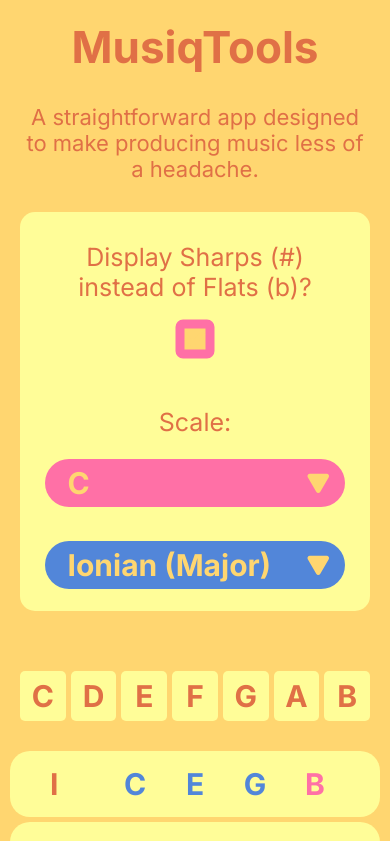
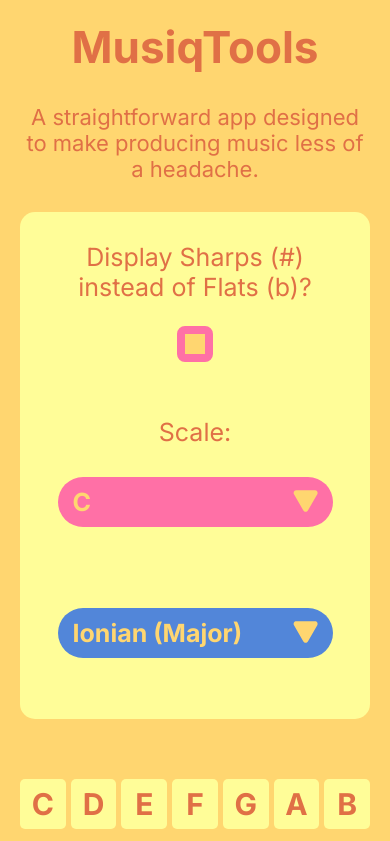
Before and after one commit to JoshSilveous/old-musiqtools, a React (Create React App) app: page / in a window 390 px wide. Shown: the top 841 px of the page. Built offline with nearby package versions, Linux system fonts and the light colour scheme.

Commit message:
Fixed chromium select issues, tweaked other JForm aesthetic elements

```diff
--- a/src/App/App_Mobile.css
+++ b/src/App/App_Mobile.css
@@ -21,7 +21,6 @@
         text-align: center;
     }
         .scale-menu__row__JCheckboxContainer {
-            scale: 150%;
             margin-bottom: 45px;
         }
         .scale-menu__row__JSelectContainer-scale {
@@ -32,7 +31,6 @@
             text-align: left;
             width: auto;
             height: auto;
-            scale: 150%;
         }
         .scale-menu__row__JSelectContainer-mode {
             display: flex;
@@ -41,7 +39,6 @@
             text-align: left;
             width: auto;
             height: auto;
-            scale: 150%;
             margin-left: 0;
         }
 
--- a/src/global/JForm/JForm.css
+++ b/src/global/JForm/JForm.css
@@ -21,11 +21,21 @@
 
 }
 
+.JForm__Checkbox {
+    width: 14px;
+    height: 14px;
+    display: flex;
+    border-radius: 5px;
+    cursor: pointer;
+    transition: background-color 0.2s ease;
+    border: solid 6px;
+}
+
 .JForm__DropDownArrow-mobile {
-    height: 15px;
-    position: absolute;
-    right: 10px;
-    top: 9px;
+    height: 25px;
+    position: relative;
+    left: 234px;
+    bottom: 38px;
     transition: transform 500ms ease;
     pointer-events: none;
 }
@@ -49,7 +59,10 @@
 @media screen and (max-width: 600px) {
     .JForm__menustyle {
         position: relative;
-        width: 200px;
+        width: 275px;
+        height: 50px;
+        border-radius: 50px;
+        font-size: 25px;
     }
     .JForm-mobile {
         display: block;
@@ -57,4 +70,10 @@
     .JForm-desktop {
         display: none;
     }
+    .JForm__Checkbox {
+        width: 20px;
+        height: 20px;
+        border-radius: 8px;
+        border: solid 8px;
+    }
 }
--- a/src/global/JForm/JForm.tsx
+++ b/src/global/JForm/JForm.tsx
@@ -188,13 +188,7 @@ export function JCheckbox({ defaultState, primaryColor, backgroundColor, returnF
 
     const checkboxStyle: React.CSSProperties = {
         backgroundColor: determineBackgroundColor(),
-        width: '14px',
-        height: '14px',
-        display: 'flex',
-        borderRadius: '5px',
-        border: `solid 6px ${isHovered ? lightenColor(primaryColor) : primaryColor}`, // There's a weird delay, I should re-do the hover logic so that the whole box highlights on hover
-        cursor: 'pointer',
-        transition: 'background-color 0.2s ease'
+        borderColor: isHovered ? lightenColor(primaryColor) : primaryColor, // There's a weird delay, I should re-do the hover logic so that the whole box highlights on hover
     }
 
     function onHover() {
@@ -207,6 +201,7 @@ export function JCheckbox({ defaultState, primaryColor, backgroundColor, returnF
     return (
         <div
             style={checkboxStyle}
+            className="JForm__Checkbox"
             onMouseEnter={onHover}
             onMouseLeave={onHoverExit}
             onClick={() => setIsChecked(prev => !prev)}
@@ -214,7 +209,7 @@ export function JCheckbox({ defaultState, primaryColor, backgroundColor, returnF
             <div style={{
                 display: 'flex'
             }}>
-                <CheckmarkActive style={{ stroke: backgroundColor }} />
+                <CheckmarkActive style={{ stroke: backgroundColor, display: isChecked ? 'block' : 'none' }} />
             </div>
         </div>
     )
```
